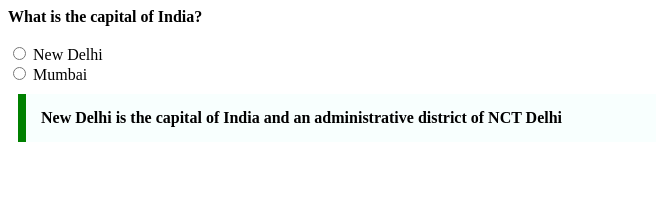
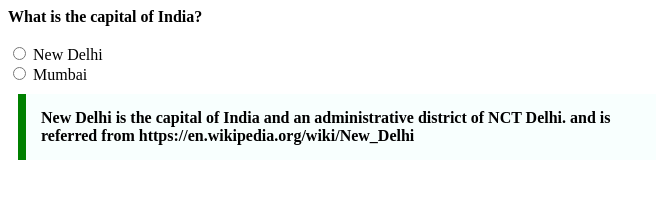
Before and after one commit to acciojob/trivia-karishma43, a website: page main.html in a window 1280 px wide. Shown: the whole page, without its empty margins (0-665 px from the left). Drawn offline with Linux system fonts and the light colour scheme.

Commit message:
created a submission

```diff
--- a/main.html
+++ b/main.html
@@ -11,7 +11,7 @@
 	<label for="gender"><b>What is the capital of India?</b></label><br><br>
         <input type="radio" name="gender" > New Delhi<br>
          <input type="radio" name="gender" > Mumbai<br>
-         <blockquote>New Delhi is the capital of India and an administrative district of NCT Delhi</blockquote>
+         <blockquote>New Delhi is the capital of India and an administrative district of NCT Delhi. and is referred from https://en.wikipedia.org/wiki/New_Delhi</blockquote>
 
     <script type="text/javascript" src="./script.js">
 </script>
--- a/styles.css
+++ b/styles.css
@@ -7,5 +7,5 @@ blockquote{
     border-left: 8px solid green;
     background-color: #f8fffe;
     font-weight: bold;
-	attribute:cite;
+
 }
```
